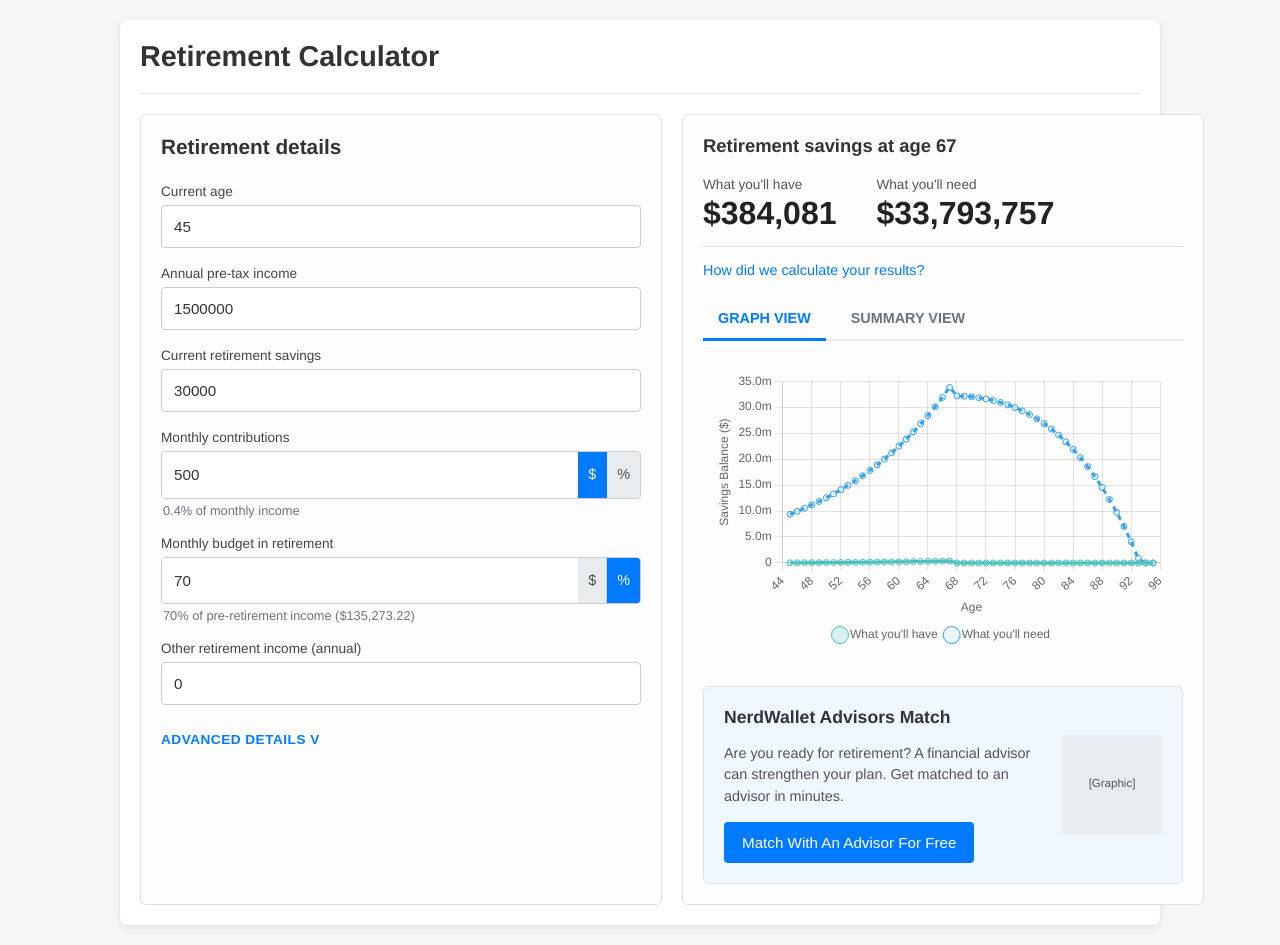
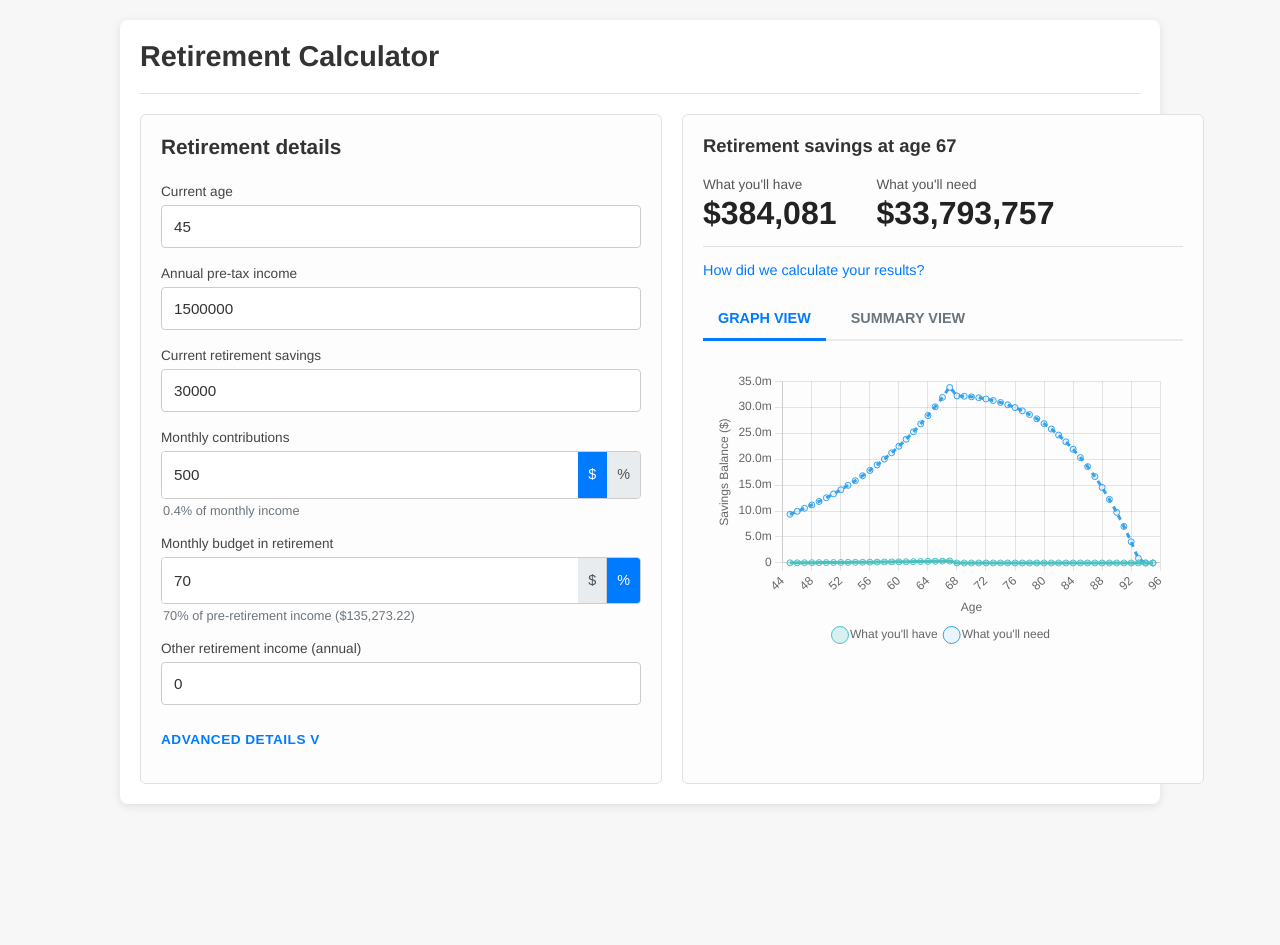
Before and after one commit to adepentane/retirement-calculator, a React (Create React App) app: page / in a window 1280 px wide. After the commit the page ends 824 px from the top, so only its background shows below. Built offline with nearby package versions, Linux system fonts and the light colour scheme.

Commit message:
Fix: the branding at the base of the page

```diff
--- a/src/App.js
+++ b/src/App.js
@@ -3,7 +3,7 @@ import './App.css';
 // We will create these components in the next steps
 import RetirementDetailsForm from './components/RetirementDetailsForm/RetirementDetailsForm';
 import RetirementSummary from './components/RetirementSummary/RetirementSummary';
-import AdvisorsMatch from './components/AdvisorsMatch/AdvisorsMatch';
+// import AdvisorsMatch from './components/AdvisorsMatch/AdvisorsMatch'; // Removed import
 import { calculateRetirementProjections } from './utils/calculations'; // Import the new function
 
 const initialFormState = {
@@ -121,7 +121,7 @@ function App() {
             savingsGrowthData={results.savingsGrowthData}
             targetSavingsTrajectoryData={results.targetSavingsTrajectoryData} // Pass target trajectory data
           />
-          <AdvisorsMatch />
+          {/* <AdvisorsMatch /> */ /* Removed component instance */}
         </section>
       </main>
     </div>
--- a/src/components/AdvisorsMatch/AdvisorsMatch.css
+++ /dev/null
@@ -1,96 +0,0 @@
-/* Styles for AdvisorsMatch component */
-.advisors-match {
-  border: 1px solid #e0e0e0;
-  padding: 20px;
-  margin-top: 25px; /* More space above */
-  background-color: #f0f8ff; /* Light alice blue background, as in screenshot */
-  border-radius: 6px; /* Match panel radius */
-  text-align: left; /* Align text to left */
-  position: relative; /* For potential absolute positioning of elements inside if needed */
-}
-
-.advisors-match-content {
-    /* If we need a sub-container for text + button separate from image */
-}
-
-.advisors-match h3 {
-  margin-top: 0;
-  margin-bottom: 8px;
-  font-size: 1.1em;
-  font-weight: 600;
-  color: #333;
-}
-
-.advisors-match p {
-  font-size: 0.9em;
-  color: #555;
-  margin-bottom: 15px;
-  line-height: 1.5;
-}
-
-.advisors-match button {
-  background-color: #007bff; /* Blue button */
-  color: white;
-  border: none;
-  padding: 12px 18px;
-  cursor: pointer;
-  border-radius: 4px;
-  font-size: 0.95em;
-  font-weight: 500;
-  text-align: center;
-  display: inline-block; /* Or block with width */
-}
-
-.advisors-match button:hover {
-  background-color: #0056b3;
-}
-
-.advisors-match .advisor-graphic-placeholder {
-  margin-top: 15px;
-  /* In screenshot, graphic is to the right. Flexbox can achieve this. */
-  /* For now, a simple placeholder below text */
-  text-align: center; /* Or remove if using flex */
-  padding: 10px;
-  background-color: #e9ecef; /* Placeholder background */
-  border-radius: 4px;
-  min-height: 80px; /* Example height */
-  display: flex;
-  align-items: center;
-  justify-content: center;
-}
-
-.advisors-match .advisor-graphic-placeholder p {
-  margin: 0;
-  color: #6c757d;
-  font-size: 0.9em;
-}
-
-/* To achieve side-by-side layout for text/button and graphic like NerdWallet */
-.advisors-match-flex-container {
-    display: flex;
-    justify-content: space-between;
-    align-items: center; /* Vertically align items */
-    gap: 20px;
-}
-
-.advisors-match-text-button {
-    flex: 1; /* Allow text/button area to take up space */
-}
-
-.advisors-match-graphic {
-    flex-shrink: 0; /* Prevent graphic from shrinking */
-    width: 100px; /* Adjust as needed */
-    height: 100px; /* Adjust as needed */
-    background-color: #e9ecef; /* Placeholder background */
-    border-radius: 4px;
-    display: flex;
-    align-items: center;
-    justify-content: center;
-    font-size: 0.8em;
-    color: #6c757d;
-}
-
-/* Remove the old placeholder style if using flex layout */
-.advisors-match .advisor-graphic-placeholder {
-    display: none; /* Hide if flex layout is active */
-}
--- a/src/components/AdvisorsMatch/AdvisorsMatch.js
+++ /dev/null
@@ -1,21 +0,0 @@
-import React from 'react';
-import './AdvisorsMatch.css';
-
-function AdvisorsMatch() {
-  return (
-    <div className="advisors-match">
-      <div className="advisors-match-flex-container">
-        <div className="advisors-match-text-button">
-          <h3>NerdWallet Advisors Match</h3>
-          <p>Are you ready for retirement? A financial advisor can strengthen your plan. Get matched to an advisor in minutes.</p>
-          <button>Match With An Advisor For Free</button>
-        </div>
-        <div className="advisors-match-graphic">
-          <p>[Graphic]</p>
-        </div>
-      </div>
-    </div>
-  );
-}
-
-export default AdvisorsMatch;
```
